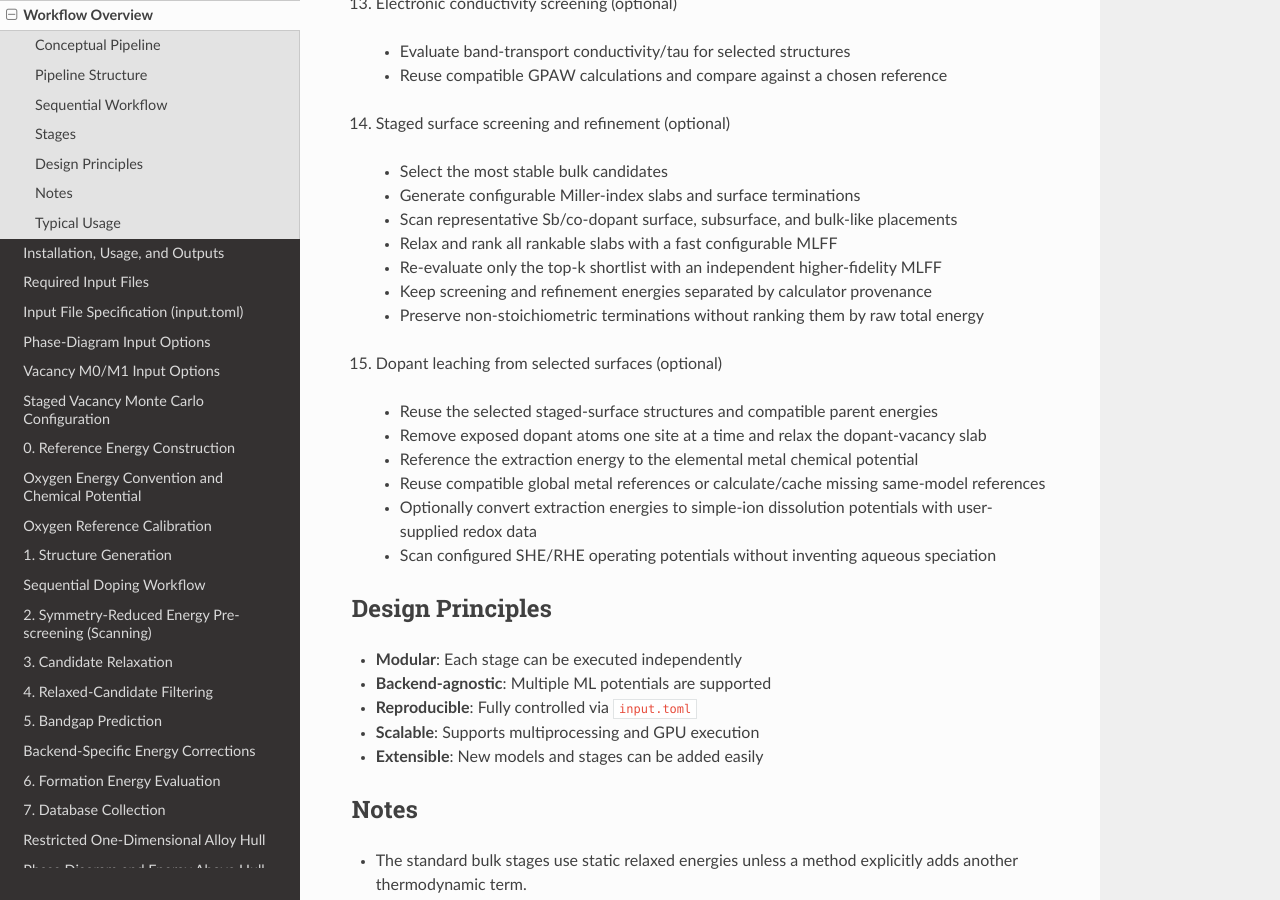
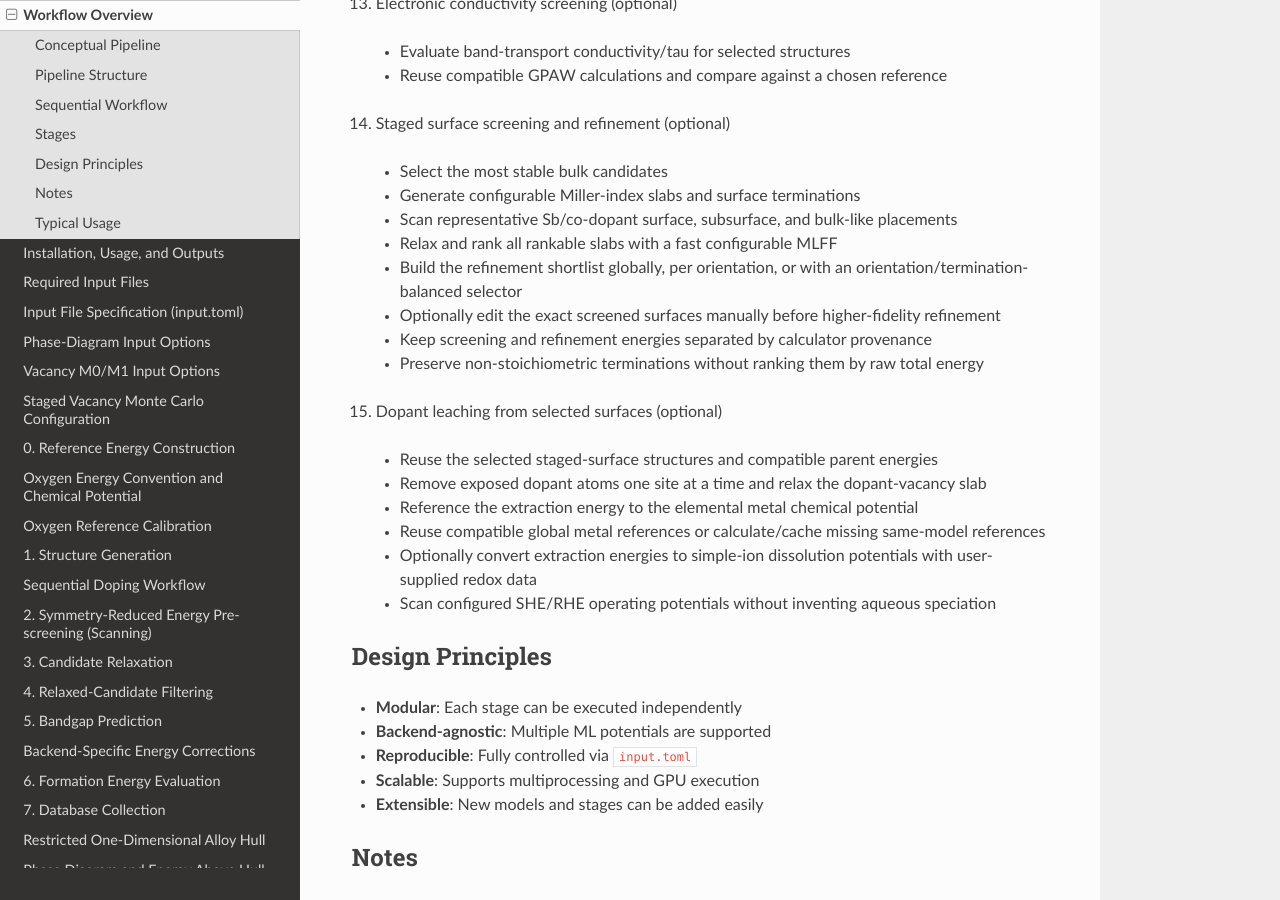
Before and after one commit to KazemZh/dopingflow, a Sphinx documentation site: the page built from docs/source/workflow_overview.rst, in a window 1280 px wide and 900 px high, scrolled down 3831 px. Built offline with Sphinx 7.4.7 and the Read the Docs theme 3.1.0, drawn with Linux system fonts in a browser that asks for light colours.

Commit message:
docs: update workflow overview for flexible surface refinement selection

```diff
--- a/docs/source/workflow_overview.rst
+++ b/docs/source/workflow_overview.rst
@@ -193,7 +193,9 @@ grand-potential hull.
    - Generate configurable Miller-index slabs and surface terminations
    - Scan representative Sb/co-dopant surface, subsurface, and bulk-like placements
    - Relax and rank all rankable slabs with a fast configurable MLFF
-   - Re-evaluate only the top-k shortlist with an independent higher-fidelity MLFF
+   - Build the refinement shortlist globally, per orientation, or with an
+     orientation/termination-balanced selector
+   - Optionally edit the exact screened surfaces manually before higher-fidelity refinement
    - Keep screening and refinement energies separated by calculator provenance
    - Preserve non-stoichiometric terminations without ranking them by raw total energy
 
```
